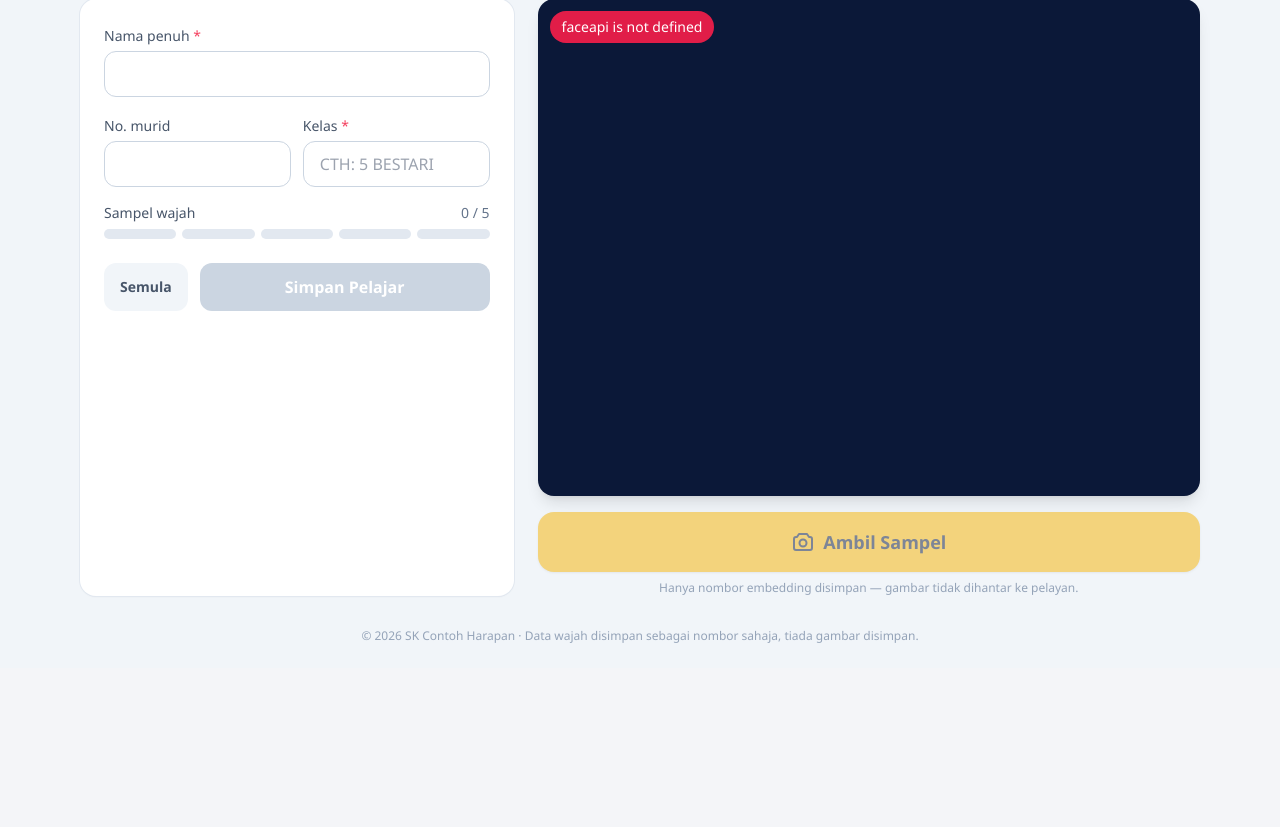
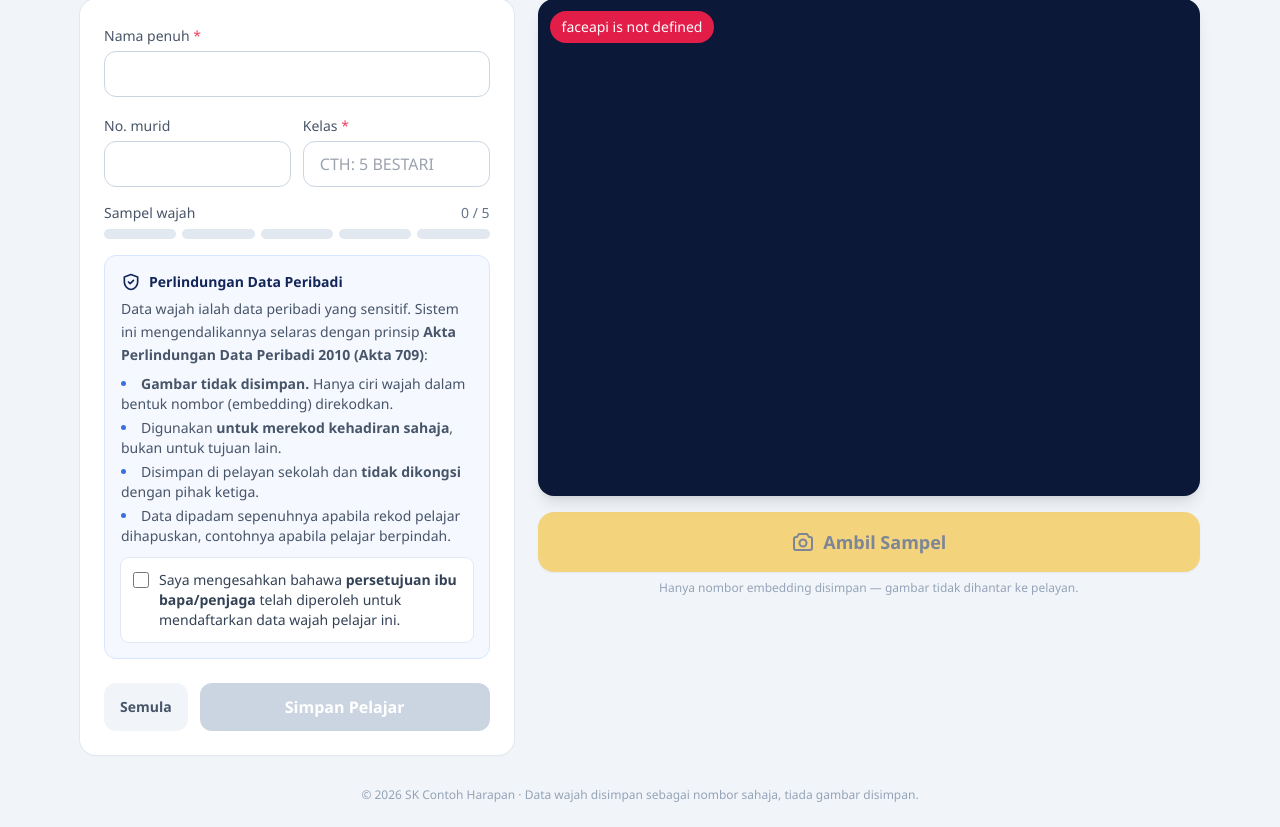
Before and after one commit to hairilfaiz86/face, a PHP site: page /daftar.php in a window 1280 px wide. Shown: the part 237-1064 px from the top of the page. Before the commit the page ends 880 px from the top, so only its background shows below. Run offline with PHP 8.4, Linux system fonts and the light colour scheme; the visitor is signed in with stand-in values (Sample User, id 1); data comes from the database, SQL or seed files in the repository; both versions use the stored data as it was before the commit; some libraries are stand-ins or nearby versions.

Commit message:
Tambah notis PDPA dan persetujuan penjaga semasa daftar pelajar
- Paparkan notis perlindungan data peribadi (Akta 709) di halaman daftar
- Wajibkan pengesahan persetujuan ibu bapa/penjaga, di UI dan di API
- Keluarkan pangkalan data SQLite daripada Git dan tambah .gitignore
- Lindungi folder dist/ dan kecualikannya daripada imej Docker

Co-Authored-By: Claude Opus 5.5 <noreply@anthropic.com>

```diff
--- a/api.php
+++ b/api.php
@@ -77,6 +77,7 @@ try {
             $sampel = $input['sampel'] ?? [];
             if ($nama === '' || $kelas === '') balas(['ok' => false, 'mesej' => 'Nama dan kelas wajib diisi.'], 400);
             if (!is_array($sampel) || count($sampel) < 1) balas(['ok' => false, 'mesej' => 'Tiada sampel wajah.'], 400);
+            if (empty($input['persetujuan'])) balas(['ok' => false, 'mesej' => 'Sila sahkan persetujuan ibu bapa/penjaga terlebih dahulu.'], 400);
 
             $bersih = [];
             foreach ($sampel as $s) {
--- a/daftar.php
+++ b/daftar.php
@@ -31,6 +31,24 @@ $kelas = senarai_kelas();
       <div class="flex gap-1.5" id="titik">
         <?php for ($i = 0; $i < BIL_SAMPEL; $i++): ?><div class="h-2.5 flex-1 rounded-full bg-slate-200 transition"></div><?php endfor; ?>
       </div>
+    </div>
+
+    <div class="rounded-xl border border-biru-100 bg-biru-50/60 p-4 text-sm text-slate-600">
+      <p class="flex items-center gap-2 font-semibold text-biru-900">
+        <svg class="w-5 h-5 shrink-0" fill="none" stroke="currentColor" stroke-width="2" viewBox="0 0 24 24"><path stroke-linecap="round" stroke-linejoin="round" d="M12 3l8 3v6c0 4.5-3.4 8.3-8 9-4.6-.7-8-4.5-8-9V6l8-3z"/><path stroke-linecap="round" stroke-linejoin="round" d="M9 12l2 2 4-4"/></svg>
+        Perlindungan Data Peribadi
+      </p>
+      <p class="mt-1.5 leading-relaxed">Data wajah ialah data peribadi yang sensitif. Sistem ini mengendalikannya selaras dengan prinsip <b>Akta Perlindungan Data Peribadi 2010 (Akta 709)</b>:</p>
+      <ul class="mt-2 space-y-1 list-disc list-inside marker:text-biru-500">
+        <li><b>Gambar tidak disimpan.</b> Hanya ciri wajah dalam bentuk nombor (embedding) direkodkan.</li>
+        <li>Digunakan <b>untuk merekod kehadiran sahaja</b>, bukan untuk tujuan lain.</li>
+        <li>Disimpan di pelayan sekolah dan <b>tidak dikongsi</b> dengan pihak ketiga.</li>
+        <li>Data dipadam sepenuhnya apabila rekod pelajar dihapuskan, contohnya apabila pelajar berpindah.</li>
+      </ul>
+      <label class="mt-3 flex items-start gap-2.5 cursor-pointer rounded-lg bg-white p-3 ring-1 ring-slate-200 hover:ring-biru-200">
+        <input type="checkbox" name="persetujuan" id="persetujuan" required class="mt-0.5 w-4 h-4 accent-biru-700 shrink-0">
+        <span class="text-slate-700">Saya mengesahkan bahawa <b>persetujuan ibu bapa/penjaga</b> telah diperoleh untuk mendaftarkan data wajah pelajar ini.</span>
+      </label>
     </div>
 
     <div id="mesej" class="hidden text-sm rounded-xl px-4 py-3"></div>
@@ -108,10 +126,12 @@ $('borang').onsubmit = async (e) => {
   try {
     const r = await Wajah.post('api.php?t=daftar', {
       nama: f.get('nama'), no_murid: f.get('no_murid'), kelas: f.get('kelas'), sampel,
+      persetujuan: $('persetujuan').checked,
     });
     if (r.ok) {
       mesej(r.mesej, 'ok');
       e.target.nama.value = ''; e.target.no_murid.value = '';
+      $('persetujuan').checked = false;
       sampel = [];
       e.target.nama.focus();
     } else mesej(r.mesej || 'Gagal menyimpan.', 'ralat');
```
Also changed, not shown: data/kehadiran.sqlite (deleted), dist/.htaccess (added), 2 other files.
